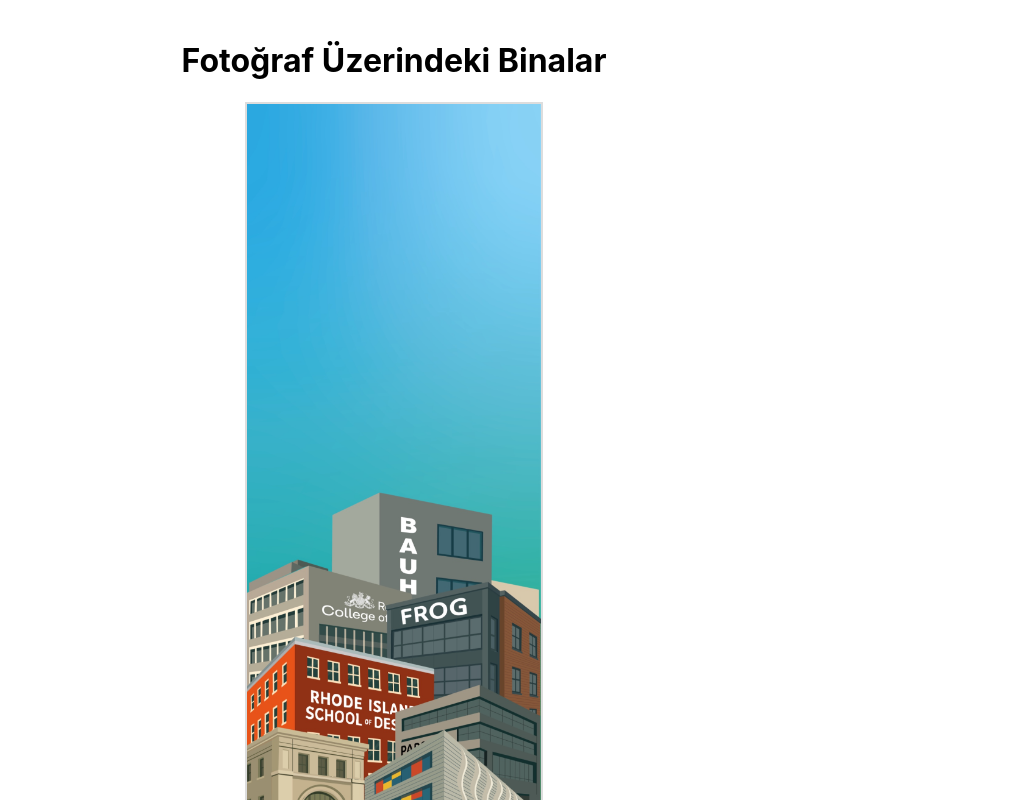
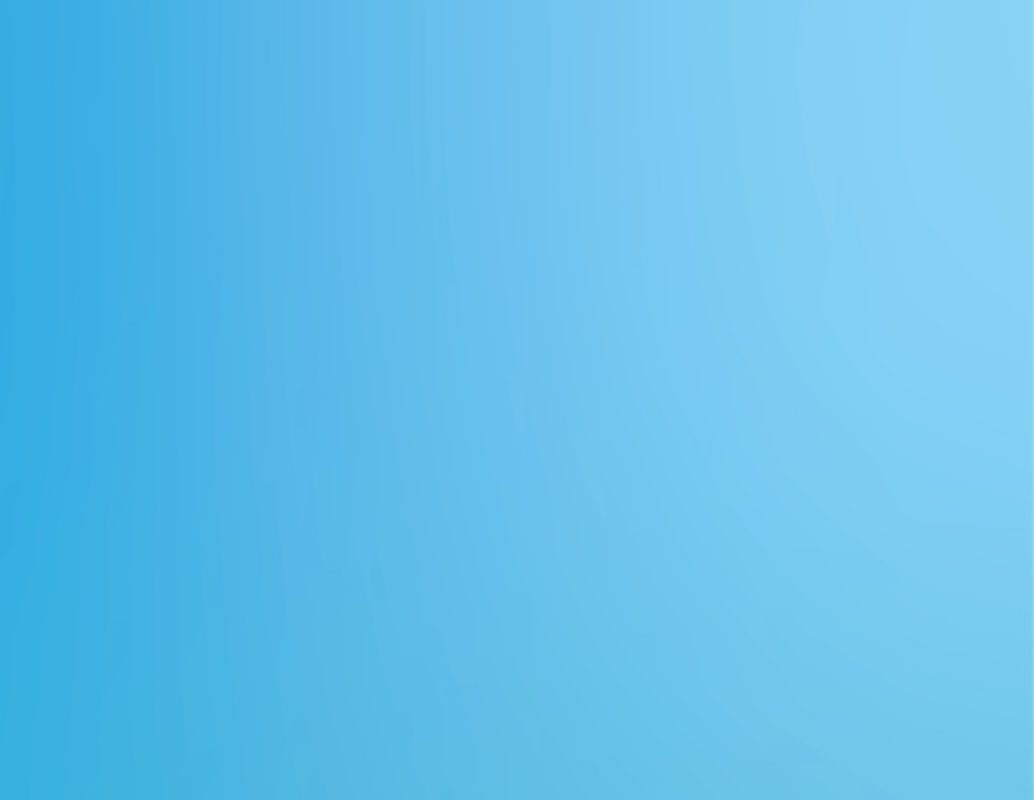
Before and after one commit to NazKuntalp/DesignLife, a React (Create React App) app: page / in a window 1280 px wide. Shown: the top 800 px of the page, without its empty margins (246-1280 px from the left). Built offline with nearby package versions, Linux system fonts and the light colour scheme.

Commit message:
full page

```diff
--- a/src/InteractivePage.css
+++ b/src/InteractivePage.css
@@ -1,4 +1,4 @@
-.container {
+/* .container {
     text-align: center;
     padding: 20px;
   }
@@ -6,12 +6,20 @@
   .image-container {
     position: relative;
     display: inline-block;
-  }
+  } */
 
   .building-image {
-    max-width: 100%;
+    /* max-width: 100%;
     height: 780px;
-    border: 2px solid #ddd;
+    border: 2px solid #ddd; */
+    position: relative;
+    display: inline-block;
+    top: 0;
+    left: 0;
+    width: 100vw;
+    /* height: 100vw; */
+    object-fit: cover;
+    z-index: -1;
   }
 
   .clickable-area {
@@ -21,7 +29,7 @@
 
   .info-bubble {
     position: absolute;
-    top: 20px;
+    top: 30%;
     left: 50%;
     transform: translateX(-50%);
     padding: 15px;
--- a/src/InteractivePage.js
+++ b/src/InteractivePage.js
@@ -87,7 +87,6 @@
 
   return (
     <div className="container">
-      <h1>Fotoğraf Üzerindeki Binalar</h1>
       <div className="image-container">
         <img src={myImage} alt="Binalar" className="building-image" />
 
```
